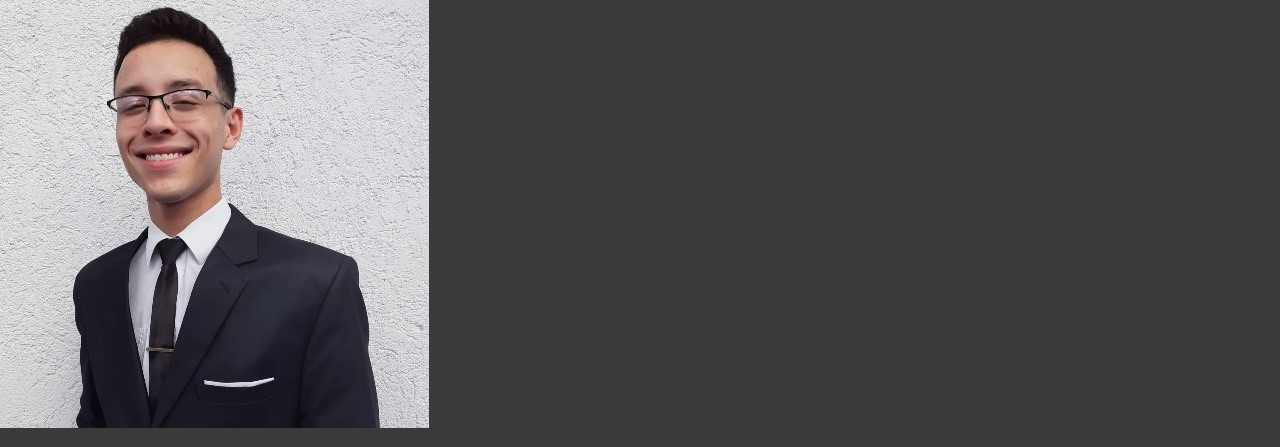
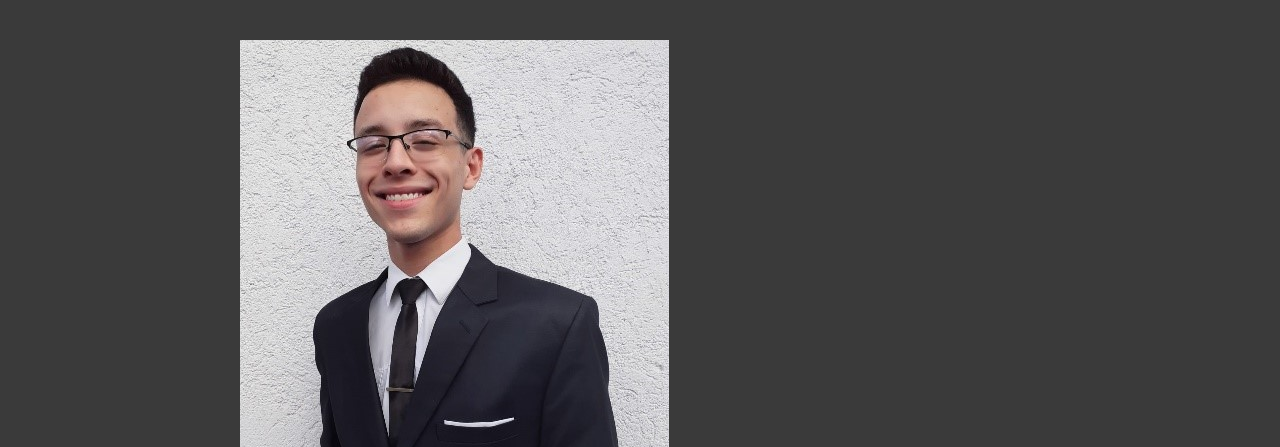
Before and after one commit to lucasaguero23/Tp1Laboratorio, a plain HTML site: page index.html in a window 1280 px wide. Shown: the top 447 px of the page. Drawn offline with Linux system fonts and the light colour scheme.

Commit message:
Centrando todo en el contenedor

```diff
--- a/styles.css
+++ b/styles.css
@@ -6,3 +6,9 @@ body {
     margin: 0;
     font-family:cursive;
 }
+
+.contenedor {
+    width: 100%;
+    max-width: 800px;
+    margin: 40px auto;
+}
```
